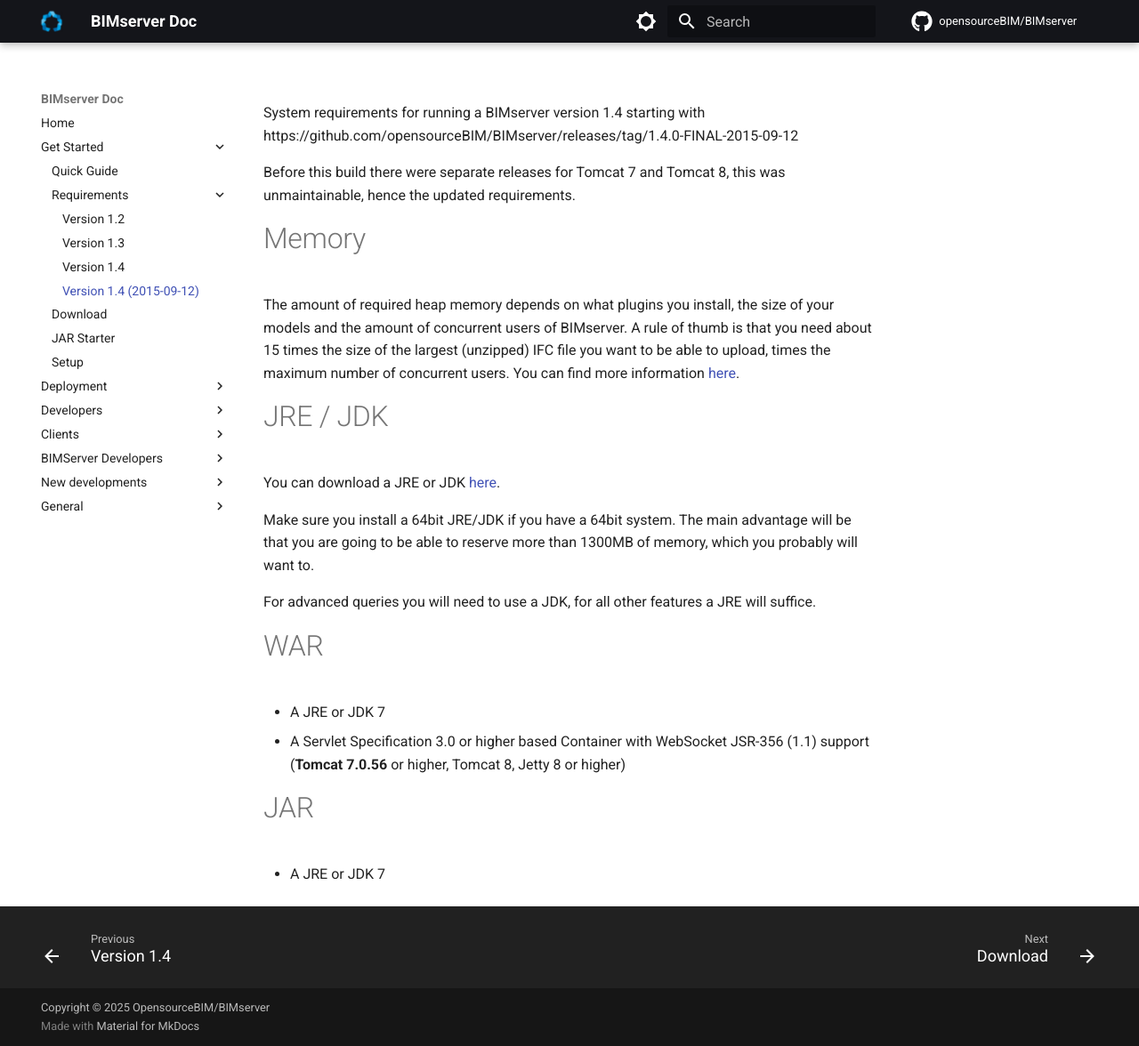
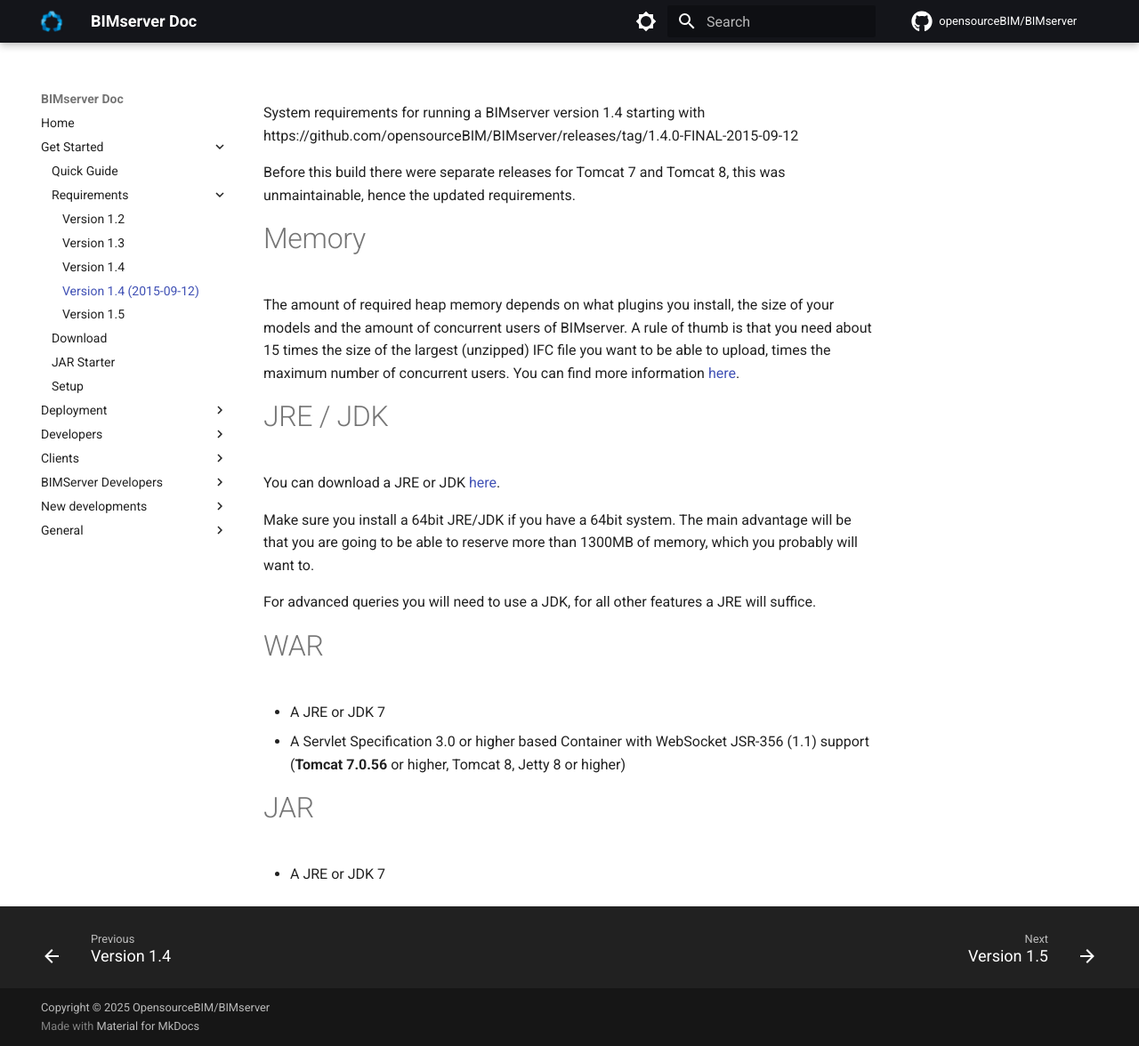
Before and after one commit to zaqifathis/BIMserver-doc, an MkDocs documentation site: the page built from docs/Requirements-1.4---2015-09-12.md, in a window 1280 px wide and 1176 px high. Shown: the whole window at 89% size. Built offline with MkDocs 1.6.1 and Material for MkDocs 9.7.7, drawn with Linux system fonts in a browser that asks for light colours; comment, search, counter and statistics services are not loaded; the version menu is left out.

Commit message:
bring back 1.5 links
accidentally remove 1.5 links

```diff
--- a/mkdocs.yml
+++ b/mkdocs.yml
@@ -60,6 +60,7 @@
           - Version 1.3: Requirements-1.3.md
           - Version 1.4: Requirements-1.4.md
           - Version 1.4 (2015-09-12): Requirements-1.4---2015-09-12.md
+          - Version 1.5: Requirements-1.5.md
       - Download: Download.md
       - JAR Starter: JAR-Starter.md
       - Setup: Setup.md
@@ -96,6 +97,7 @@
       - JavaScript Client: JavaScriptClient.md
 
   - BIMServer Developers:
+      - Plugins in 1.5: Plugins---new-style.md
       - Plugin Development:
           - Plugin Development: Plugin-Development.md
           - Serializer Plugin:
@@ -117,8 +119,10 @@
       - Database/Versioning: Database---Versioning.md
       - IFC STEP Encoding: IFC-STEP-Encoding.md
       - Communication: Communication.md
+      - Global changes in 1.5: Global-changes-in-1.5.md
       - Writing a service: Writing-a-service,-the-easy-way.md
       - Services/Notifications: Services-Notifications.md
+      - BIMserver 1.5 Developers: BIMserver-1.5---Developers.md
       - Extended data: Extended-Data.md
       - Extended data schema: Extended-Data-Schema.md
       - Object IDM: Object-IDMs.md
```
